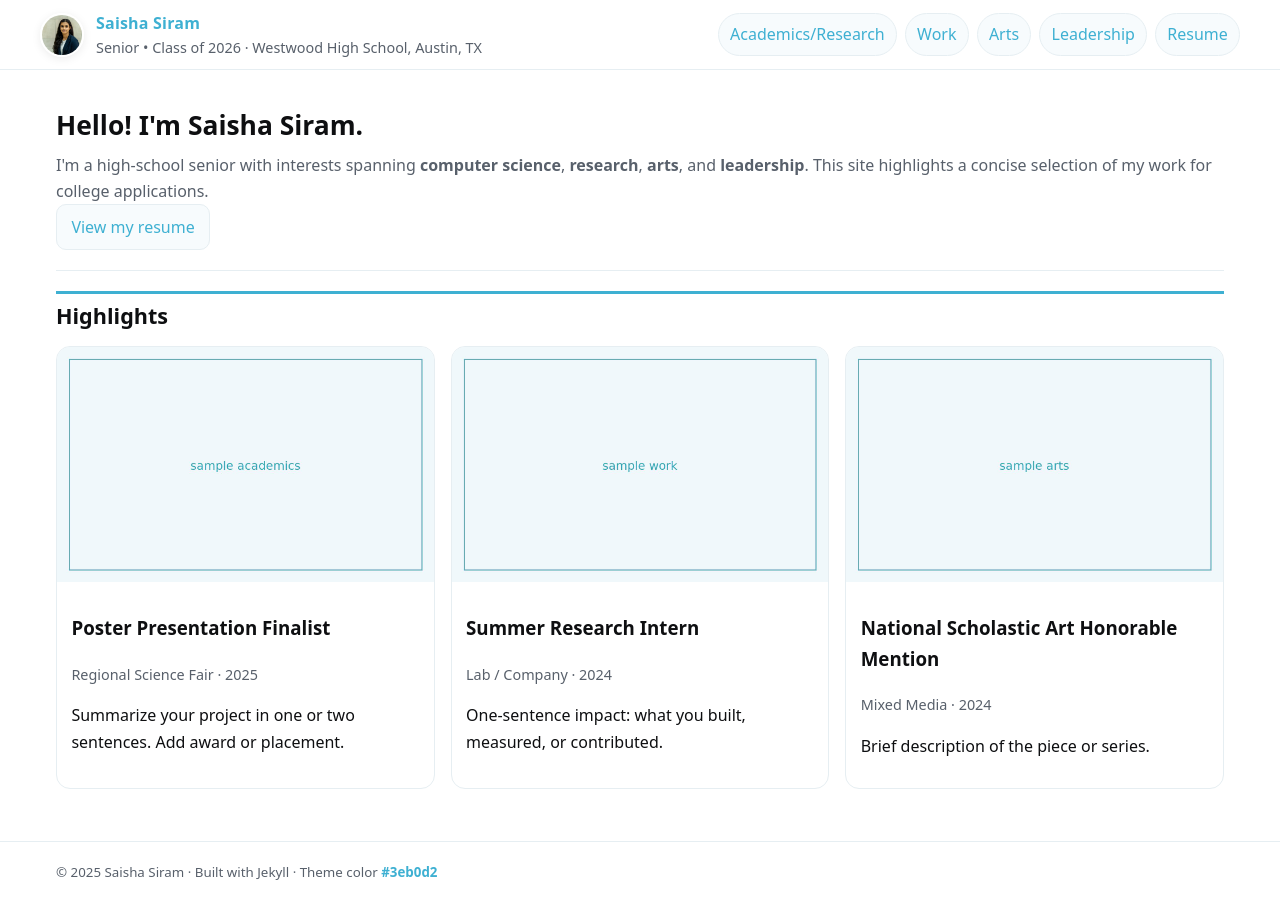
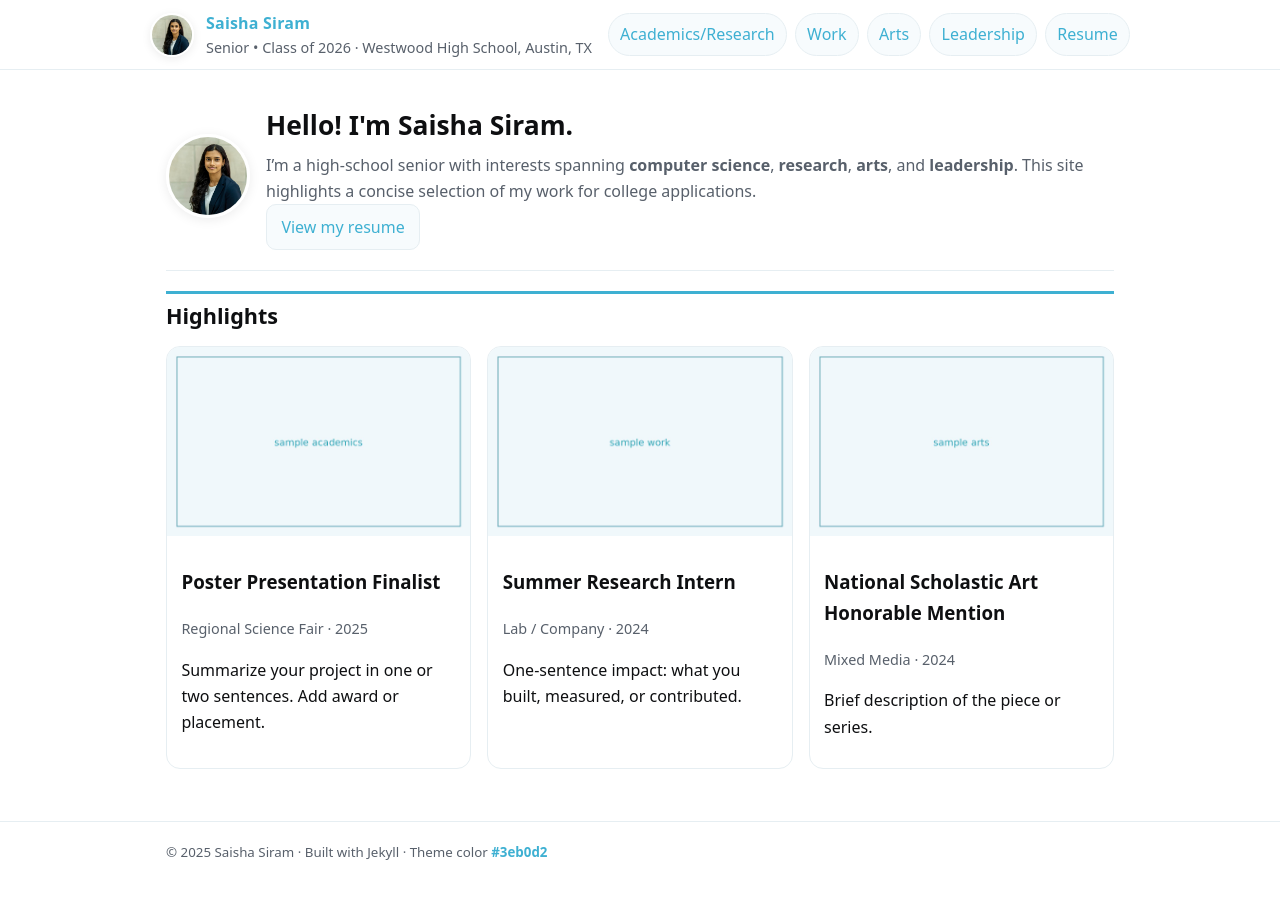
Before and after one commit to saisha08/profile, a Jekyll site: the page built from index.md, in a window 1280 px wide. Built offline with Jekyll 4.4.1, drawn with Linux system fonts in a browser that asks for light colours.

Commit message:
Revert "Make header banner wider and remove profile photo from hero section"
This reverts commit c9bf29451c69bfabdb22144ba6558ef0409b27b7.

```diff
--- a/assets/css/main.css
+++ b/assets/css/main.css
@@ -20,7 +20,7 @@ body{
 a{color:var(--brand);text-decoration:none}
 a:hover{text-decoration:underline}
 
-.container{max-width:1200px;margin:0 auto;padding:0 1rem}
+.container{max-width:980px;margin:0 auto;padding:0 1rem}
 .header{
   position:sticky;top:0;z-index:1000;background:rgba(255,255,255,.92);
   backdrop-filter:saturate(150%) blur(6px); border-bottom:1px solid var(--border);
--- a/index.md
+++ b/index.md
@@ -5,9 +5,10 @@ permalink: /
 ---
 
 <section class="hero">
+  <img src="{{ '/assets/img/profile.jpg' | relative_url }}" alt="Profile photo of {{ site.title }}">
   <div class="intro">
     <h1>Hello! I'm {{ site.title }}.</h1>
-    <p>I'm a high‑school senior with interests spanning <strong>computer science</strong>, <strong>research</strong>, <strong>arts</strong>, and <strong>leadership</strong>. This site highlights a concise selection of my work for college applications.</p>
+    <p>I’m a high‑school senior with interests spanning <strong>computer science</strong>, <strong>research</strong>, <strong>arts</strong>, and <strong>leadership</strong>. This site highlights a concise selection of my work for college applications.</p>
     <p><a class="btn" href="{{ '/resume/' | relative_url }}">View my resume</a></p>
   </div>
 </section>
```
